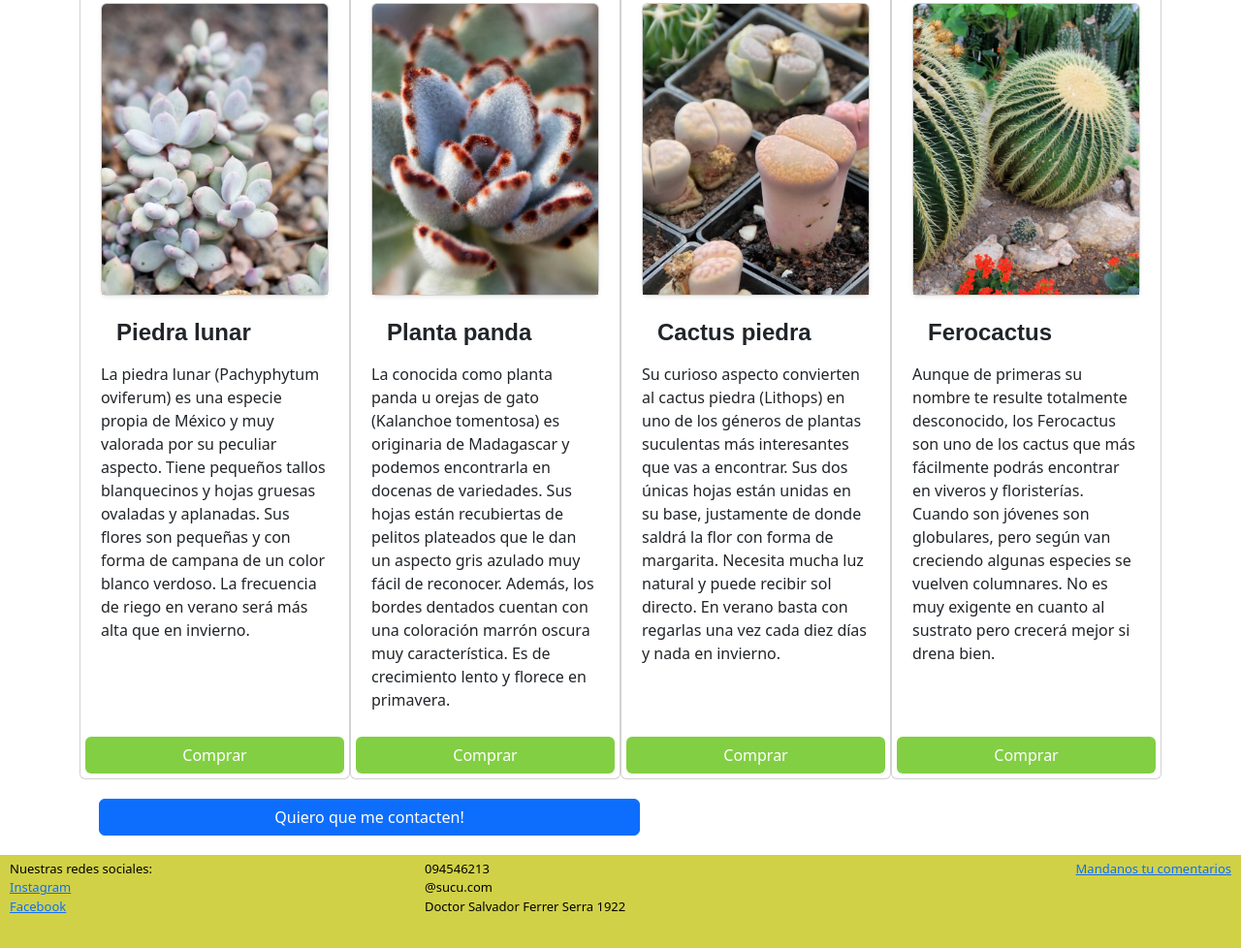
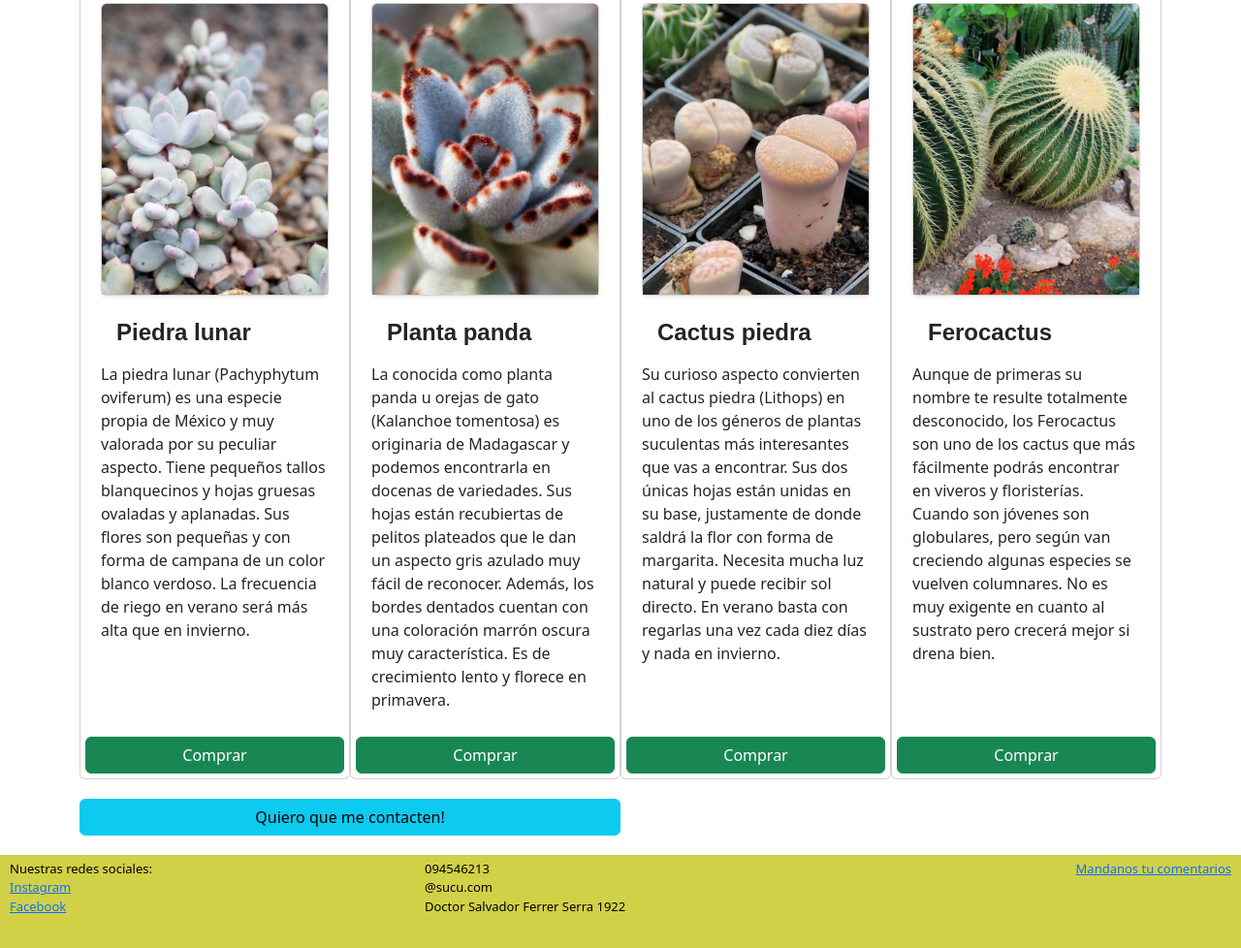
Before and after one commit to ezequielbuffa/hotels-guide, a website: page index.html in a window 1280 px wide. Shown: the part 706-1684 px from the top of the page at 97% size. Drawn offline with nearby package versions, Linux system fonts and the light colour scheme; a web font is replaced by a local one.

Commit message:
styles changes

```diff
--- a/css/styles.css
+++ b/css/styles.css
@@ -53,8 +53,6 @@ footer {
 
 .btn-comprar {
     width: 100%;
-    background-color: rgba(114, 201, 42, 0.884);
-    color: white;
     margin-top: 10px;
 }
 
@@ -108,7 +106,7 @@ form div {
 }
 
 #modalButton {
-    margin: 20px;
+    margin: 20px 0px 20px;
     width: 50%;
 }
 
--- a/index.html
+++ b/index.html
@@ -42,15 +42,15 @@
         <!-- Collapse -->
         <div class="row ">
             <div class="col-sm-4">
-                <button class="btn btn-primary collapse-buttons" type="button" data-bs-toggle="collapse" data-bs-target="#calidad"
+                <button class="btn btn-warning collapse-buttons" type="button" data-bs-toggle="collapse" data-bs-target="#calidad"
                     aria-expanded="false" aria-controls="multiCollapse1">Calidad</button>
             </div>
             <div class="col-sm-4">
-                <button class="btn btn-primary collapse-buttons" type="button" data-bs-toggle="collapse" data-bs-target="#nosotros"
+                <button class="btn btn-warning collapse-buttons" type="button" data-bs-toggle="collapse" data-bs-target="#nosotros"
                     aria-expanded="false" aria-controls="multiCollapse2">Nosotros</button>
             </div>
             <div class="col-sm-4">
-                <button class="btn btn-primary collapse-buttons" type="button" data-bs-toggle="collapse" data-bs-target="#pago"
+                <button class="btn btn-warning collapse-buttons" type="button" data-bs-toggle="collapse" data-bs-target="#pago"
                     aria-expanded="false" aria-controls="multiCollapse3">Pago</button>
             </div>
         </div>
@@ -120,7 +120,7 @@
                     </div>
                 </div>
                 <div>
-                    <button class="btn btn-comprar"  >Comprar</button>
+                    <button class="btn btn-success btn-comprar"  >Comprar</button>
                 </div>
             </div>
             <div class="card card-sucu d-flex flex-column justify-content-between ml-2">
@@ -141,7 +141,7 @@
                     </div>
                 </div>
                 <div>
-                    <button class="btn btn-comprar">Comprar</button>
+                    <button class="btn btn-success btn-comprar">Comprar</button>
                 </div>
             </div>
             <div class="card card-sucu d-flex flex-column justify-content-between ml-2">
@@ -165,7 +165,7 @@
                     </div>
                 </div>
                 <div>
-                    <button class="btn btn-comprar">Comprar</button>
+                    <button class="btn btn-success btn-comprar">Comprar</button>
                 </div>
             </div>
             <div class="card card-sucu d-flex flex-column justify-content-between ml-2">
@@ -188,12 +188,12 @@
                     </div>
                 </div>
                 <div>
-                    <button class="btn btn-comprar">Comprar</button>
+                    <button class="btn btn-success btn-comprar">Comprar</button>
                 </div>
             </div>
         </div>
         <!-- Button trigger modal -->
-        <button type="button" class="btn btn-primary" data-bs-toggle="modal" data-bs-target="#contact" id="modalButton">
+        <button type="button" class="btn btn-info" data-bs-toggle="modal" data-bs-target="#contact" id="modalButton">
             Quiero que me contacten!
         </button>
 
```
